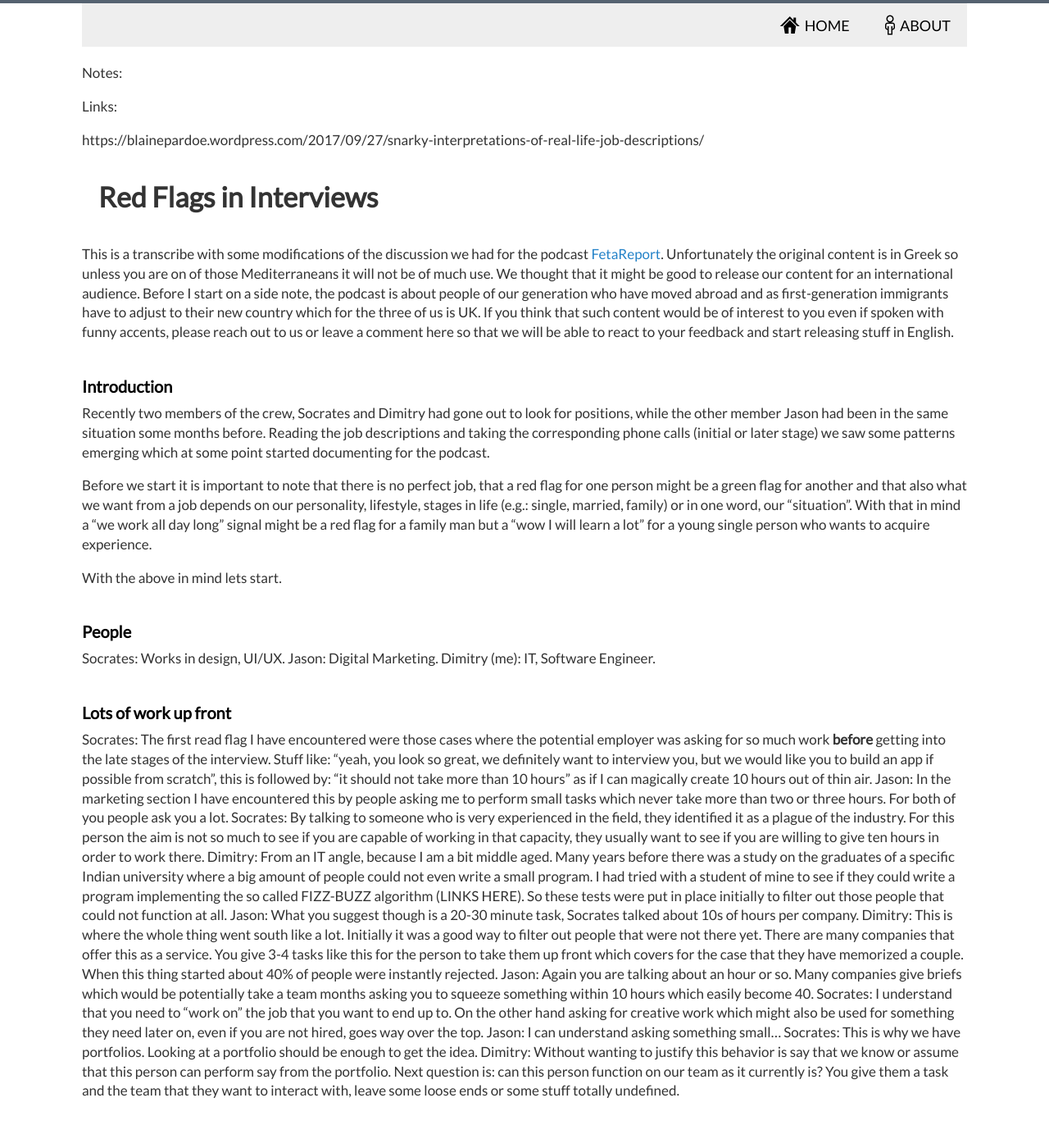
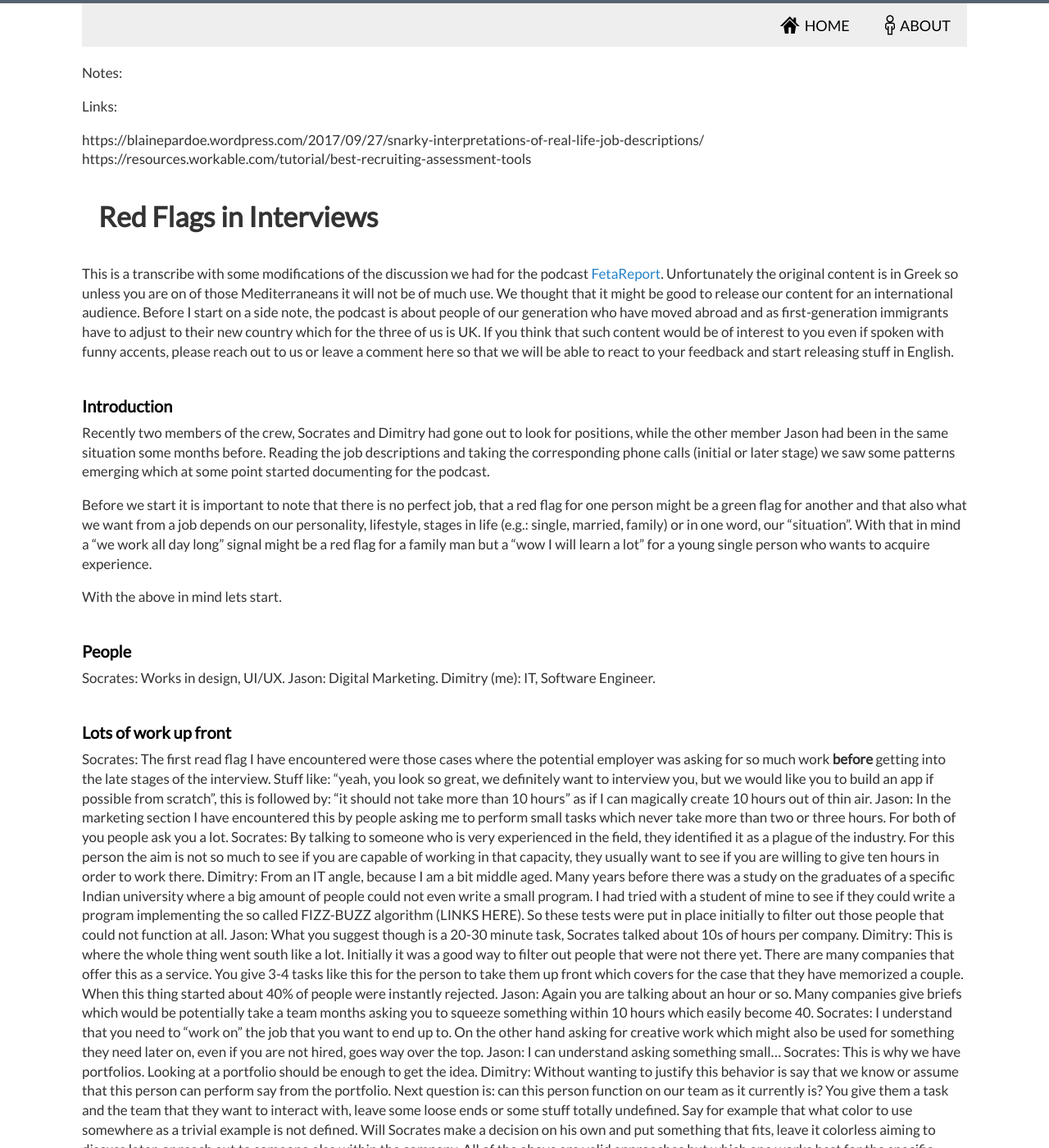
Before and after one commit to dimitrismistriotis/dimitrismistriotis.github.io, a Jekyll site: the page built from _posts/2018-05-24-red_flags_in_interviews.md, in a window 1280 px wide and 1400 px high. Shown: the whole window at 82% size. Built offline with Jekyll 4.4.1, drawn with Linux system fonts in a browser that asks for light colours; some of the changed text lies outside the part shown.

Commit message:
Up to 6:54.

```diff
--- a/_posts/2018-05-24-red_flags_in_interviews.md
+++ b/_posts/2018-05-24-red_flags_in_interviews.md
@@ -9,6 +9,7 @@
 Links:
 
 https://blainepardoe.wordpress.com/2017/09/27/snarky-interpretations-of-real-life-job-descriptions/
+https://resources.workable.com/tutorial/best-recruiting-assessment-tools
 
 
 # Red Flags in Interviews
@@ -92,4 +93,16 @@
 that this person can perform say from the portfolio. Next question is: can this
 person function on our team as it currently is? You give them a task and the
 team that they want to interact with, leave some loose ends or some stuff
-totally undefined.
+totally undefined. Say for example that what color to use somewhere as a
+trivial example is not defined. Will Socrates make a decision on his own and
+put something that fits, leave it colorless aiming to discuss later, or reach
+out to someone else within the company. All of the above are valid approaches
+but which one works best for the specific corporate or team culture?
+Jason: Only huge companies are able to do this like get you there for a day
+and experiment.
+Socrates: Yes there are some companies that invite you for some hours or for
+a day to see if you fit on their environment.
+Dimitry: Exactly a degraded/decadent version of this is having to do a two day
+task.
+Socrates: You wish it was for two days.
+Jason: I think this is unacceptable they take over your personal life.
```
